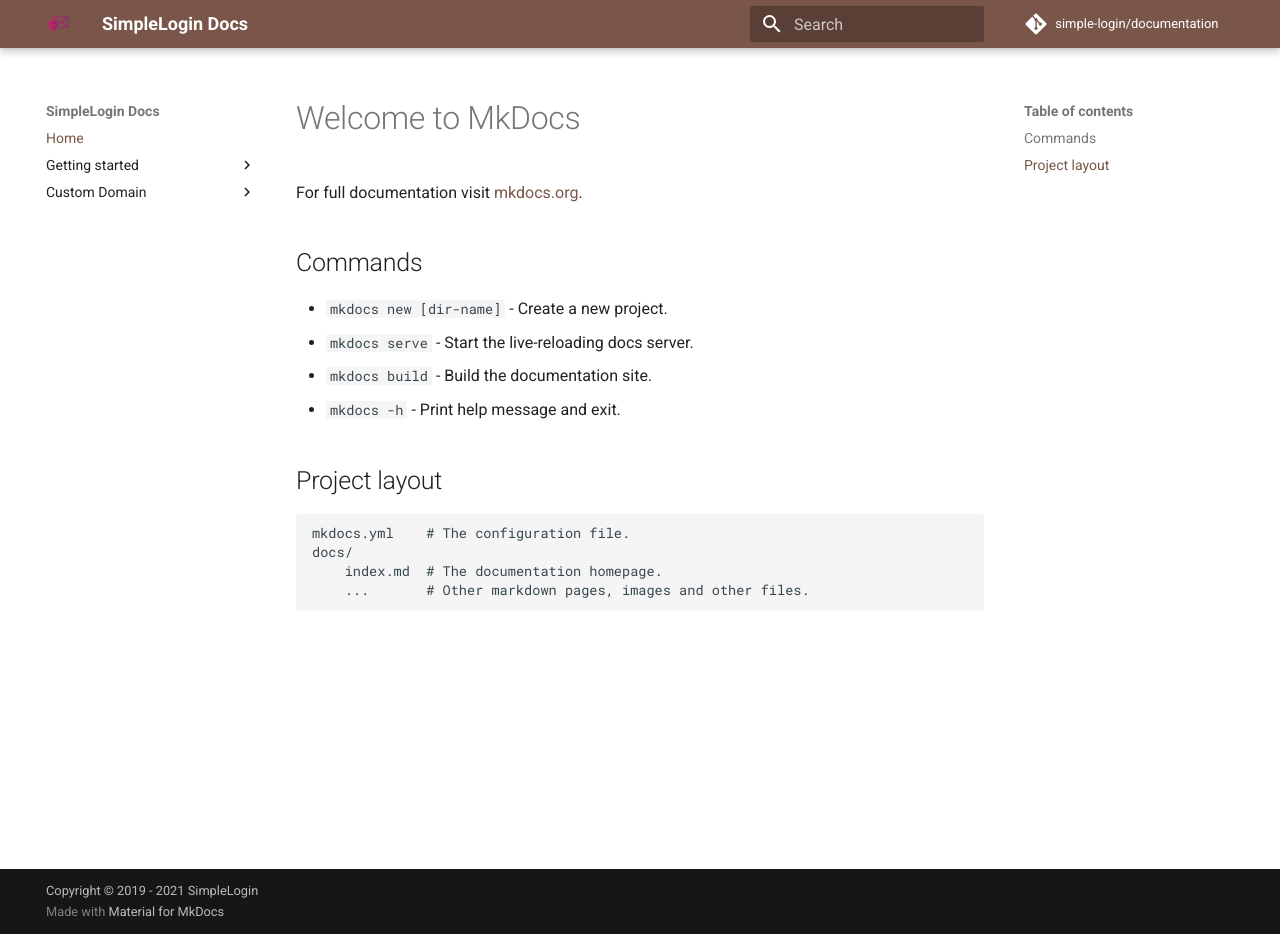
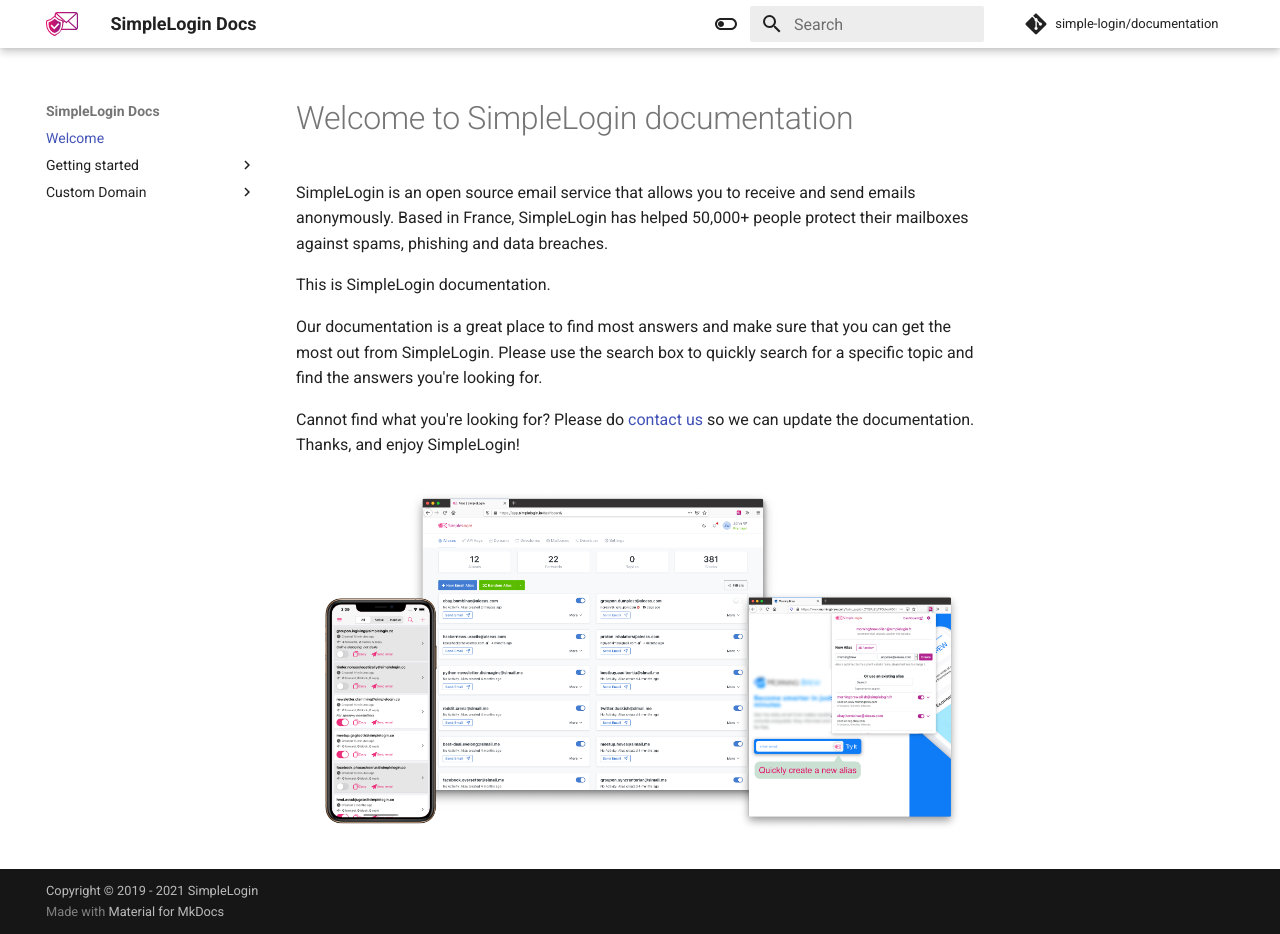
Before and after one commit to simple-login/documentation, an MkDocs documentation site: the page built from docs/index.md, in a window 1280 px wide and 934 px high. Built offline with MkDocs 1.6.1 and Material for MkDocs 9.7.7, drawn with Linux system fonts in a browser that asks for light colours; comment, search, counter and statistics services are not loaded.

```diff
--- a/docs/index.md
+++ b/docs/index.md
@@ -1,17 +1,11 @@
-# Welcome to MkDocs
+# Welcome to SimpleLogin documentation
 
-For full documentation visit [mkdocs.org](https://www.mkdocs.org).
+SimpleLogin is an open source email service that allows you to receive and send emails anonymously. Based in France, SimpleLogin has helped 50,000+ people protect their mailboxes against spams, phishing and data breaches.
 
-## Commands
+This is SimpleLogin documentation.
 
-* `mkdocs new [dir-name]` - Create a new project.
-* `mkdocs serve` - Start the live-reloading docs server.
-* `mkdocs build` - Build the documentation site.
-* `mkdocs -h` - Print help message and exit.
+Our documentation is a great place to find most answers and make sure that you can get the most out from SimpleLogin. Please use the search box to quickly search for a specific topic and find the answers you're looking for.
 
-## Project layout
+Cannot find what you're looking for? Please do [contact us](mailto:hi@simplelogin.io) so we can update the documentation. Thanks, and enjoy SimpleLogin!
 
-    mkdocs.yml    # The configuration file.
-    docs/
-        index.md  # The documentation homepage.
-        ...       # Other markdown pages, images and other files.
+![](./assets/everywhere.png)
--- a/mkdocs.yml
+++ b/mkdocs.yml
@@ -12,10 +12,18 @@ copyright: Copyright &copy; 2019 - 2021 SimpleLogin
 theme:
   name: material
   palette:
-    primary: brown
-    accent: purple
+    - scheme: default
+      primary: white
+      accent: purple
+      toggle:
+        icon: material/toggle-switch-off-outline
+        name: Switch to dark mode
+    - scheme: slate
+      toggle:
+        icon: material/toggle-switch
+        name: Switch to light mode
   logo: assets/logo.svg
-
+  favicon: assets/favicon.ico
 
 
 extra_css:
@@ -25,9 +33,11 @@ extra_javascript:
   - javascripts/extra.js
 
 nav:
-  - Home: index.md
+  - Welcome: index.md
   - Getting started:
     - Register Account: getting-started/register-account.md
-    - Crete Aliases: getting-started/create-alias.md
+    - Create Aliases: getting-started/create-alias.md
+    - Troubleshooting: getting-started/troubleshooting.md
   - Custom Domain:
     - Add a Custom Domain: custom-domain/add-domain.md
+    - Manage your domain: custom-domain/manage-domain.md
```
Also changed, not shown: README.md (added, +15 -0 lines), docs/custom-domain/add-domain.md (+9 -1 lines), docs/custom-domain/manage-domain.md (added, +9 -0 lines), docs/getting-started/create-alias.md (+3 -3 lines), docs/getting-started/register-account.md (+7 -3 lines), docs/getting-started/troubleshooting.md (added, +27 -0 lines), docs/assets/everywhere.png (added), docs/assets/favicon.ico (added), docs/assets/logo.svg, docs/custom-domain/domain-alias.png (added), docs/custom-domain/domain-dns.png (added), docs/custom-domain/domain-option.png (added).
